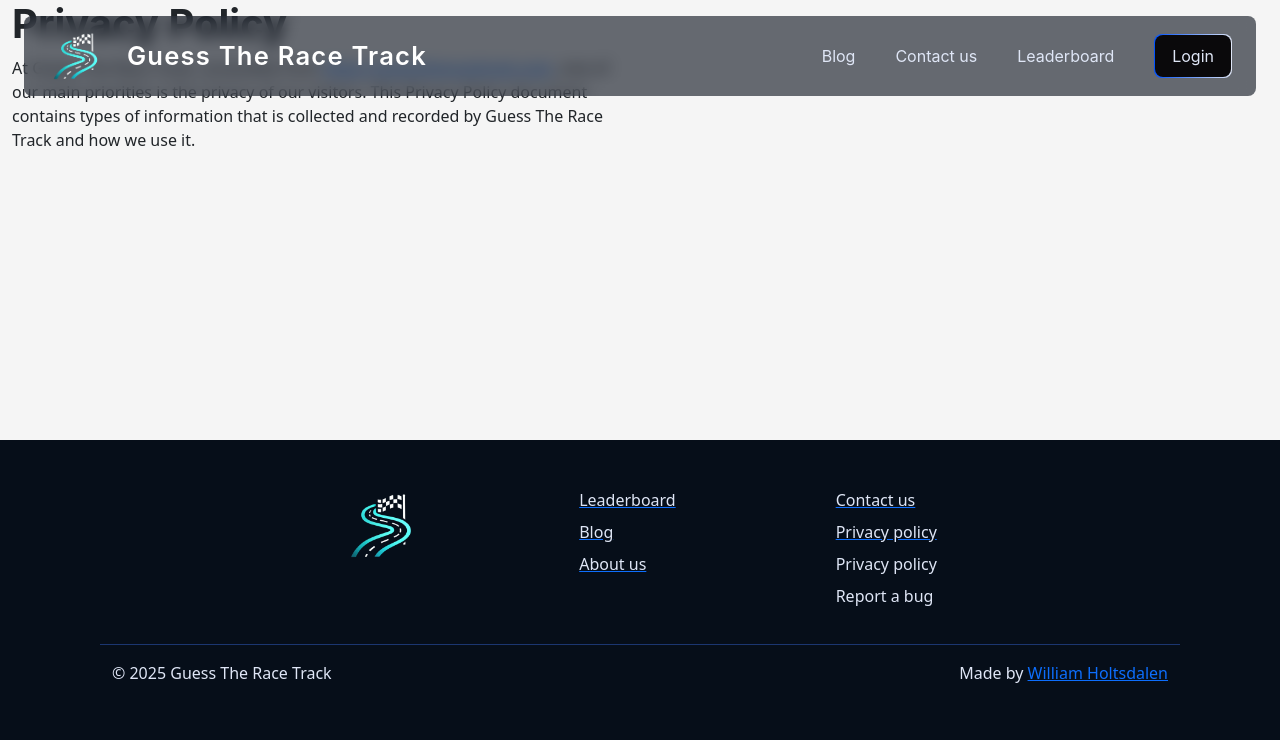
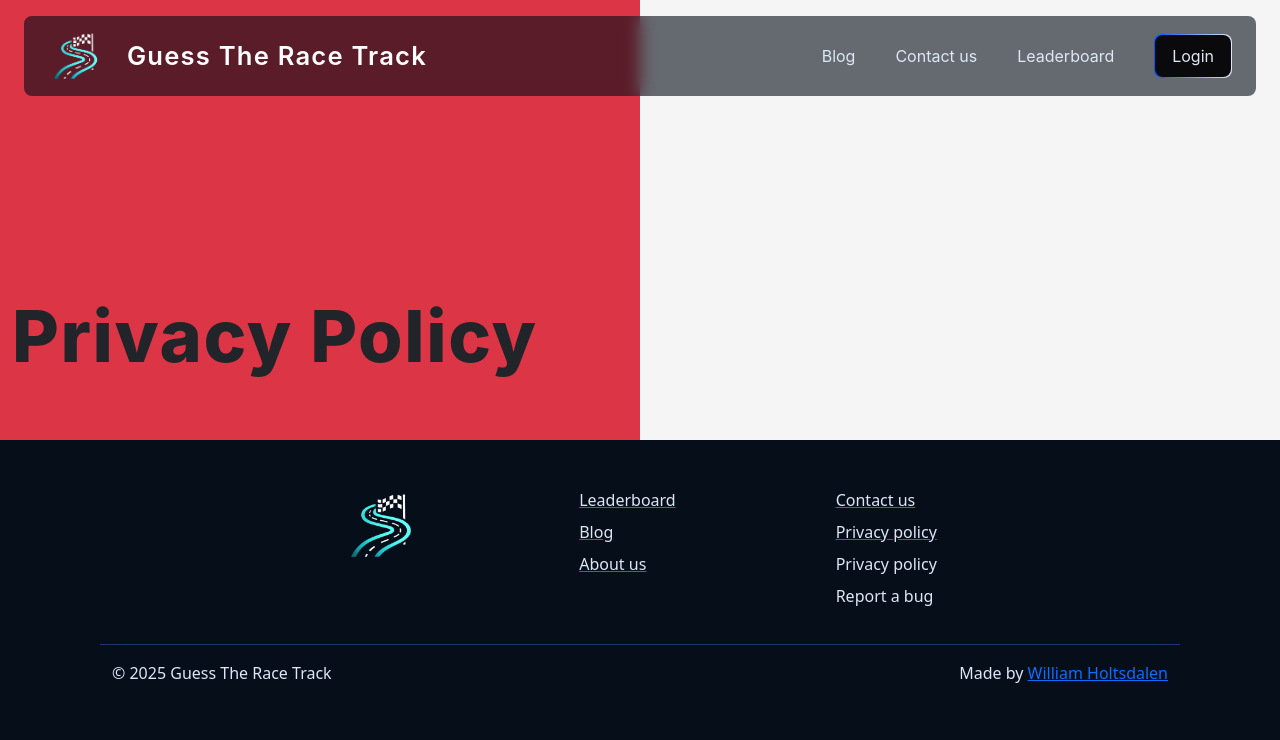
Before and after one commit to WilliamHoltsdalen/guesstheracetrack, a Django app: page /landing_page/privacy_policy/ in a window 1280 px wide. Shown: the top 740 px of the page. Run offline with Django 4.2, Linux system fonts and the light colour scheme; parts of the project's set-up code (start-up, migrations or seed data) failed here and were passed over; some libraries are stand-ins or nearby versions.

Commit message:
style(ui): Minor css addition

```diff
--- a/guesstheracetrack/static/css/privacy_policy.css
+++ b/guesstheracetrack/static/css/privacy_policy.css
@@ -3,13 +3,34 @@ body {
 }
 
 .page-container {
-  max-width: 50%;
   margin: 0;
   padding: 0;
 }
 
 .hero-section {
   height: 55vh;
+  width: 50%;
   margin: 0;
   padding: 0;
 }
+
+.hero-col {
+  position: relative;
+  height: auto;
+  margin-top: 30vh;
+}
+
+.hero-header {
+  font-size: 4.5rem;
+  letter-spacing: 0.1rem;
+  font-weight: 800;
+  opacity: 0;
+  transform: translateY(-10px);
+  animation: fadeIn 1s ease-in-out forwards;
+}
+@keyframes fadeIn {
+    to {
+        opacity: 1;
+        transform: translateY(0);
+    }
+}
--- a/guesstheracetrack/templates/landing_page/privacy_policy.html
+++ b/guesstheracetrack/templates/landing_page/privacy_policy.html
@@ -15,13 +15,11 @@
   {% include "landing_page/navbar.html" %}
   <main>
     <div class="container-fluid page-container">
-      <div class="row hero-section">
-        <div class="col hero-content">
-          <h1>Privacy Policy</h1>
-          <p>
-            At Guess The Race Track, accessible from <a href="https://guesstheracetrack.com">https://guesstheracetrack.com</a>, one of
-            our main priorities is the privacy of our visitors. This Privacy Policy document contains types of information that is collected and recorded by Guess The Race Track and how we use it.
-          </p>
+      <div class="row hero-section bg-danger">
+        <div class="col hero-col d-flex flex-column justify-content-center">
+          <div class="row hero-content">
+            <h1 class="hero-header">Privacy Policy</h1>
+          </div>
         </div>
       </div>
     </div>
```
